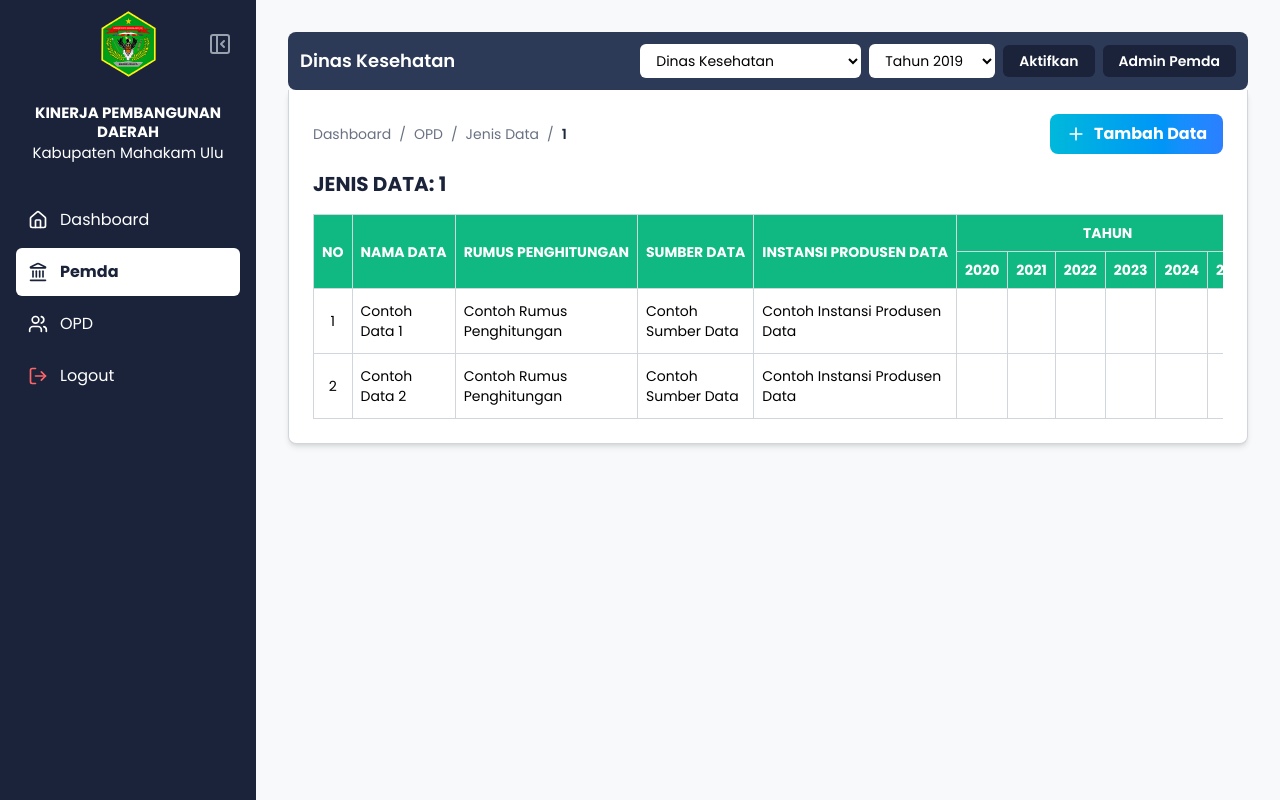
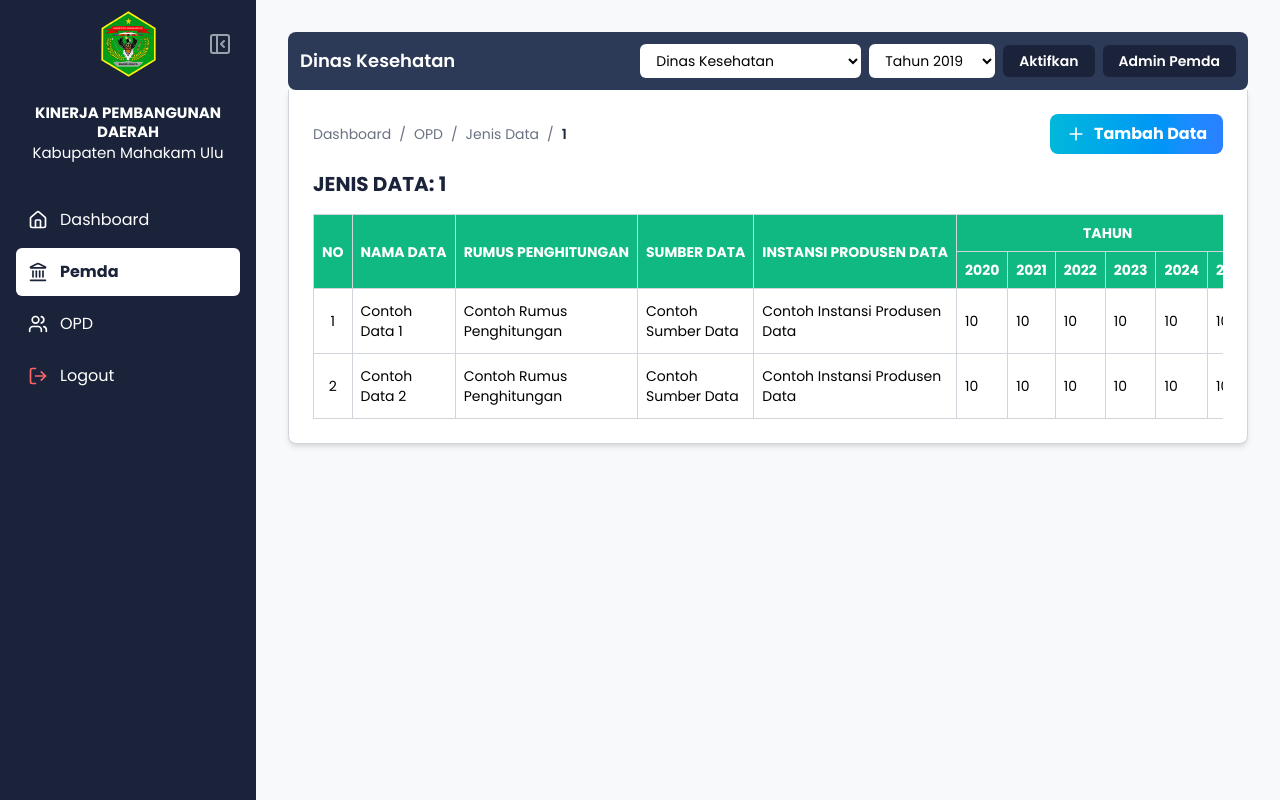
Before and after one commit to bappeda-dev-team/data-kinerja, a Next.js app: page /pemda/jenis-data/1 in a window 1280 px wide. Built offline with nearby package versions, Linux system fonts and the light colour scheme.

Commit message:
Add year value

```diff
--- a/app/opd/jenis-data/_components/DataTable.tsx
+++ b/app/opd/jenis-data/_components/DataTable.tsx
@@ -73,6 +73,7 @@ const DataTable = () => {
               <td className="p-2 border border-gray-300">{row.instansi}</td>
               {years.map(year => (
               <td key={year} className="p-2 border border-gray-300 text-center">
+                {row.tahun[year as keyof typeof row.tahun]}
               </td>
               ))}
               <td className="p-2 border border-gray-300">{row.satuan}</td>
--- a/app/pemda/jenis-data/_components/DataTable.tsx
+++ b/app/pemda/jenis-data/_components/DataTable.tsx
@@ -72,7 +72,9 @@ const DataTable = () => {
               <td className="p-2 border border-gray-300">{row.sumber}</td>
               <td className="p-2 border border-gray-300">{row.instansi}</td>
               {years.map(year => (
-                <td key={year} className="p-2 border border-gray-300"></td>
+                <td key={year} className="p-2 border border-gray-300">
+                  {row.tahun[year as keyof typeof row.tahun]}
+                </td>
               ))}
               <td className="p-2 border border-gray-300">{row.satuan}</td>
               <td className="p-2 border border-gray-300 text-center">
```
